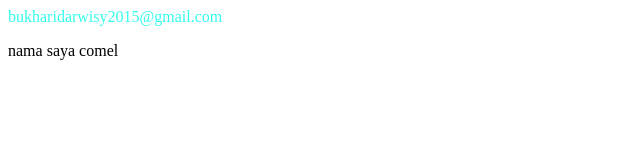
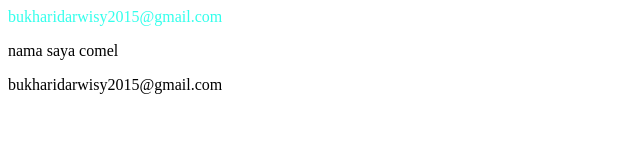
Before and after one commit to bukhari2015/css, a plain HTML site: page index.html in a window 1280 px wide. Shown: the whole page, without its empty margins (0-640 px from the left). Drawn offline with Linux system fonts and the light colour scheme.

Commit message:
Update index.html

```diff
--- a/index.html
+++ b/index.html
@@ -1,2 +1,3 @@
 <p><font color="#33FFEC">bukharidarwisy2015@gmail.com</font></p>
 <p>nama saya comel</p>
+<p>bukharidarwisy2015@gmail.com</p>
```
